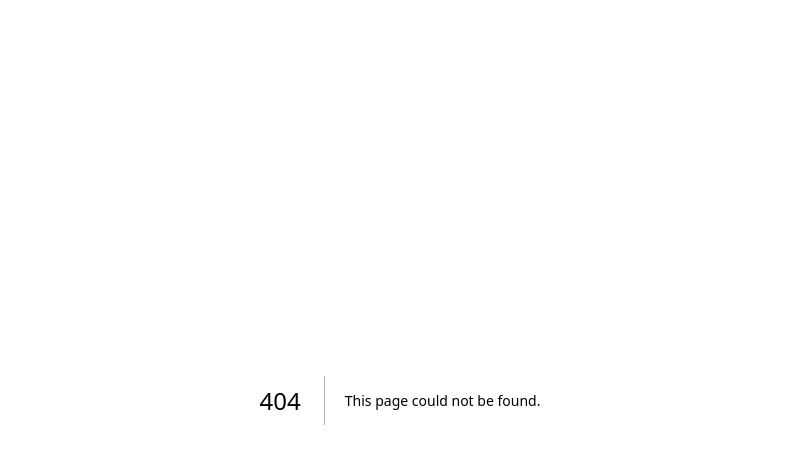
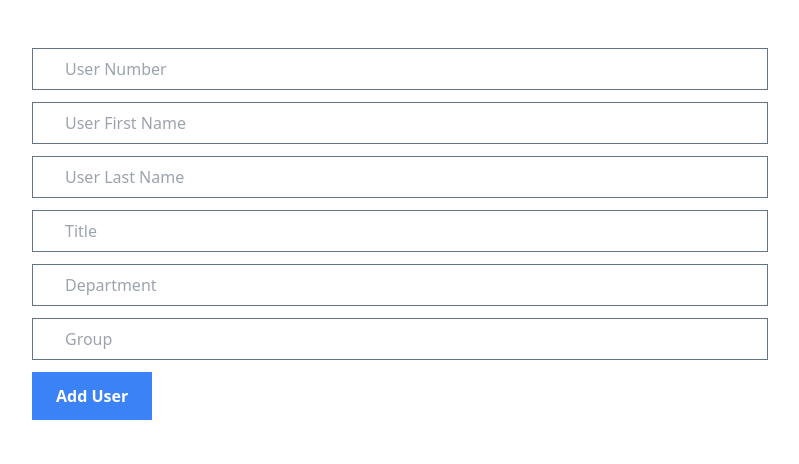
Before and after one commit to rebecca-kurtis/uledger-challenge, a Next.js app: page /addUser in a window 1280 px wide. Before the commit this address had no page. Shown: the top 464 px of the page, without its empty margins (240-1039 px from the left). Built offline with nearby package versions, Linux system fonts and the light colour scheme.

Commit message:
built map for users and add form, back-front conn

```diff
--- /dev/null
+++ b/src/app/addUser/page.tsx
@@ -0,0 +1,67 @@
+"use client";
+
+import { useState } from "react";
+
+type Props = {}
+
+function AddUser({ }: Props) {
+
+  const [employerId, setEmployerId] = useState("");
+  const [firstName, setFirstName] = useState("");
+  const [lastName, setLastName] = useState("")
+  const [title, setTitle] = useState("");
+  const [department, setDepartment] = useState("")
+  const [group, setGroup] = useState("")
+
+
+
+  return (
+    <form className='flex flex-col gap-3'>
+      <input
+        onChange={(e) => setEmployerId(e.target.value)}
+        value={employerId}
+        className='border border-slate-500 px-8 py-2'
+        type="text"
+        placeholder='User Number'
+      />
+      <input
+        onChange={(e) => setFirstName(e.target.value)}
+        value={firstName}
+        className='border border-slate-500 px-8 py-2'
+        type="text"
+        placeholder='User First Name'
+      />
+      <input
+        onChange={(e) => setLastName(e.target.value)}
+        value={lastName}
+        className='border border-slate-500 px-8 py-2'
+        type="text"
+        placeholder='User Last Name'
+      />
+      <input
+        onChange={(e) => setTitle(e.target.value)}
+        value={title}
+        className='border border-slate-500 px-8 py-2'
+        type="text"
+        placeholder='Title'
+      />
+      <input
+        onChange={(e) => setDepartment(e.target.value)}
+        value={department}
+        className='border border-slate-500 px-8 py-2'
+        type="text"
+        placeholder='Department'
+      />
+      <input
+        onChange={(e) => setGroup(e.target.value)}
+        value={group}
+        className='border border-slate-500 px-8 py-2'
+        type="text"
+        placeholder='Group'
+      />
+      <button className='bg-blue-500 font-bold text-white py-3 px-6 w-fit'>Add User</button>
+    </form>
+  )
+}
+
+export default AddUser
--- /dev/null
+++ b/src/app/editUser/[id]/page.tsx
@@ -0,0 +1,7 @@
+import EditUserForm from "@/components/EditUserForm";
+
+export default function EditUser() {
+  return (
+    <EditUserForm />
+  )
+}
--- a/src/app/layout.tsx
+++ b/src/app/layout.tsx
@@ -17,7 +17,12 @@ export default function RootLayout({
   return (
     <html lang="en">
       <body >
-        {children}
+        <div className='max-w-3xl mx-auto p-4'>
+          <div className='mt-8'>
+
+            {children}
+          </div>
+        </div>
       </body>
     </html>
   )
--- a/src/app/page.tsx
+++ b/src/app/page.tsx
@@ -1,12 +1,15 @@
 import TestDB from '@/components/TestDB'
+import UsersList from '@/components/UsersList'
 import Image from 'next/image'
+import Link from 'next/link'
 
 
 export default function Home() {
   return (
     <main>
-      <h4>Hello World</h4>
-      <TestDB />
+      <h4>User Database</h4>
+      <Link className='rounded-md bg-blue-500 px-2 text-white font-bold' href={"/addUser"} >Add User</Link>
+      <UsersList />
     </main>
   )
 }
--- /dev/null
+++ b/src/components/EditUserForm.tsx
@@ -0,0 +1,37 @@
+export default function EditUserForm() {
+  return (
+    <form className='flex flex-col gap-3'>
+      <input
+        className='border border-slate-500 px-8 py-2'
+        type="text"
+        placeholder='User Number'
+      />
+      <input
+        className='border border-slate-500 px-8 py-2'
+        type="text"
+        placeholder='User First Name'
+      />
+      <input
+        className='border border-slate-500 px-8 py-2'
+        type="text"
+        placeholder='User Last Name'
+      />
+      <input
+        className='border border-slate-500 px-8 py-2'
+        type="text"
+        placeholder='Title'
+      />
+      <input
+        className='border border-slate-500 px-8 py-2'
+        type="text"
+        placeholder='Department'
+      />
+      <input
+        className='border border-slate-500 px-8 py-2'
+        type="text"
+        placeholder='Group'
+      />
+      <button className='bg-blue-500 font-bold text-white py-3 px-6 w-fit'>Update User</button>
+    </form>
+  )
+}
--- a/src/components/TestDB.tsx
+++ b/src/components/TestDB.tsx
@@ -14,7 +14,9 @@ export default function TestDB() {
         </div>
         <div className="flex gap-2">
           <RemoveBtn />
-          <Link href={'/editTopic/123'} />
+          <Link href={'/editTopic/123'}>
+            <HiPencilAlt size={24} />
+          </Link>
         </div>
       </div>
 
--- /dev/null
+++ b/src/components/UsersList.tsx
@@ -0,0 +1,49 @@
+import Link from "next/link";
+import RemoveBtn from "./RemoveBtn";
+import { HiPencilAlt } from 'react-icons/hi'
+
+const getUsers = async () => {
+  try {
+    const res = await fetch('http://localhost:3000/api/users', {
+      cache: "no-store",
+    })
+
+    if (!res.ok) {
+      throw new Error("Failed to fetch users");
+    }
+
+    return res.json();
+  } catch (error) {
+    console.log("Error loading users", error);
+  }
+}
+
+
+
+export default async function UsersList() {
+
+  const { users } = await getUsers();
+
+  return (
+    <>
+      {users.map((user) => (
+
+        <div key={`${user.id}`} className="p-4 border border-slate-300 my-3 flex justify-between gap-5 items-start">
+          <div>
+            <h1>{`${user.first_name} ${user.last_name}`}</h1>
+            <h2>{`${user.title}`}</h2>
+            <h3>{`Department: ${user.department}`}</h3>
+            <h3>{`Group: ${user.group}`}</h3>
+          </div>
+          <div className="flex gap-2">
+            <RemoveBtn />
+            <Link href={`/editUser/${user._id}`}>
+              <HiPencilAlt size={24} />
+            </Link>
+          </div>
+        </div>
+      ))}
+
+    </>
+  );
+}
```
